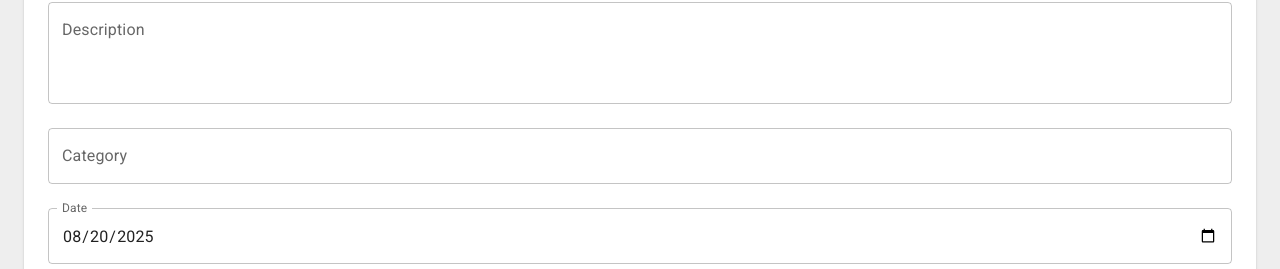
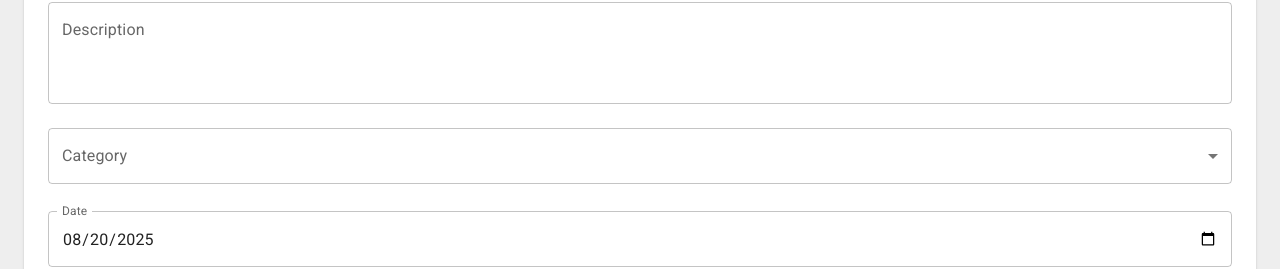
Before and after one commit to enriqueedelberto/Reactivities, a React (Vite) app in the folder client/: page /createActivity in a window 1280 px wide. Shown: the part 230-499 px from the top of the page. Built offline with nearby package versions, Linux system fonts and the light colour scheme.

Commit message:
Reusable inputs.

```diff
--- /dev/null
+++ b/client/src/app/shared/components/SelectInput.tsx
@@ -0,0 +1,30 @@
+import { type FieldValues, useController, type UseControllerProps } from "react-hook-form";
+import { FormControl, InputLabel, Select, MenuItem, FormHelperText, type SelectProps as SelectInputProps } from "@mui/material";
+
+type Props<T extends FieldValues> = {
+    items: { value: string; label: string }[];
+    label: string;
+} & UseControllerProps<T> & Partial<SelectInputProps>;
+
+export default function SelectInput<T extends FieldValues>(props: Props<T>) {
+   const {field, fieldState} = useController({...props});
+
+  return (
+     <FormControl fullWidth error={!!fieldState.error}>
+       <InputLabel>{props.label}</InputLabel>
+       <Select
+         value={field.value || ''}
+         label={props.label}
+         onChange={field.onChange}
+         >
+         {props.items.map(item => (
+           <MenuItem key={item.value} value={item.value}>
+             {item.label}
+           </MenuItem>
+         ))}
+       </Select>
+       <FormHelperText>{fieldState.error?.message}</FormHelperText>
+     </FormControl>
+
+  )
+}
--- /dev/null
+++ b/client/src/app/shared/components/TextInput.tsx
@@ -0,0 +1,20 @@
+import { TextField, type TextFieldProps } from "@mui/material";
+import { type FieldValues, useController, type UseControllerProps } from "react-hook-form";
+
+type Props<T extends FieldValues> = {} & UseControllerProps<T> & TextFieldProps
+
+export default function TextInput<T extends FieldValues>(props: Props<T>) {
+   const {field, fieldState} = useController({...props});
+
+  return (
+    <TextField
+      {...props}
+      {...field}
+
+      fullWidth
+      variant="outlined"
+      error={!!fieldState.error}
+      helperText={fieldState.error?.message}
+    />
+  )
+}
--- a/client/src/features/activities/form/ActivityForm.tsx
+++ b/client/src/features/activities/form/ActivityForm.tsx
@@ -2,12 +2,17 @@ import { Box, Button, Paper, TextField, Typography } from "@mui/material";
 import { useEffect } from "react";
 import { useActivities } from "../../../lib/hooks/useActivities";
 import { useParams } from "react-router";
-import { useForm, type FieldValues } from "react-hook-form";
+import { useForm } from "react-hook-form";
 import { activitySchema, type ActivitySchema } from "../../../lib/schemas/activitySchemas";
 import { zodResolver } from "@hookform/resolvers/zod";
+// import TextInput from "../../../app/shared/components/TextInput";
+import SelectInput from "../../../app/shared/components/SelectInput";
+import { categoryOptions } from "./categoryOptions";
+import TextInput from "../../../app/shared/components/TextInput";
+
 
 function ActivityForm() {
-  const { register, reset, handleSubmit, formState: { errors } } = useForm<ActivitySchema>({
+  const { register, control, reset, handleSubmit  } = useForm<ActivitySchema>({
     mode: 'onTouched',
     resolver: zodResolver(activitySchema)
   });
@@ -41,29 +46,40 @@ function ActivityForm() {
         flexDirection="column"
         gap={3}
       >
-        <TextField
+        {/* <TextField
           {...register("title")}
           label="Title"
           defaultValue={activity?.title}
-          error={!!errors.title}
-          helperText={errors.title?.message}
+        /> */}
+        <TextInput
+          label="Title"
+          control={control}
+          name="title"
         />
+
         <TextField
           {...register("description")}
           label="Description"
           defaultValue={activity?.description}
           multiline
           rows={3}
-          error={!!errors.description}
-          helperText={errors.description?.message}
+
         />
-        <TextField
+        {/* <TextField
           {...register("category")}
           label="Category"
           defaultValue={activity?.category}
           error={!!errors.category}
           helperText={errors.category?.message}
+        /> */}
+
+        <SelectInput
+          label="Category"
+          control={control}
+          name="category"
+          items={categoryOptions}
         />
+
         <TextField
           {...register("date")}
           name="date"
@@ -74,20 +90,16 @@ function ActivityForm() {
               ? new Date(activity.date).toISOString().split("T")[0]
               : new Date().toISOString().split("T")[0]
           }
-          error={!!errors.date}
-          helperText={errors.date?.message}
         />
         <TextField {...register("city")}
                     label="City"
                     defaultValue={activity?.city}
-                    error={!!errors.city}
-                    helperText={errors.city?.message}
+
                     />
         <TextField {...register("venue")}
                     label="Venue"
                     defaultValue={activity?.venue}
-                    error={!!errors.venue}
-                    helperText={errors.venue?.message}
+
                     />
 
         <Box display="flex" justifyContent="end" gap={3}>
--- /dev/null
+++ b/client/src/features/activities/form/categoryOptions.ts
@@ -0,0 +1,12 @@
+export const categoryOptions = [
+    {label: 'Drinks', value:'drinks'},
+    {label: 'Food', value:'food'},
+    {label: 'Entertainment', value:'entertainment'},
+    {label: 'Sports', value:'sports'},
+    {label: 'Music', value:'music'},
+    {label: 'Art', value:'art'},
+    {label: 'Travel', value:'travel'},
+    {label: 'Health', value:'health'},
+    {label: 'Education', value:'education'},
+    {label: 'Technology', value:'technology'},
+];
--- a/client/src/lib/schemas/activitySchemas.ts
+++ b/client/src/lib/schemas/activitySchemas.ts
@@ -1,7 +1,8 @@
 import {z} from 'zod';
 
-const requiredString = (fieldName: string) => z.string().min(1,
-    { message: `${fieldName} is required` });
+const requiredString = (fieldName: string) => z
+    .string({ required_error: `${fieldName} is required` })
+    .min(1, { message: `${fieldName} is required` });
 
 export const activitySchema = z.object({
   id: z.string().uuid(),
```
